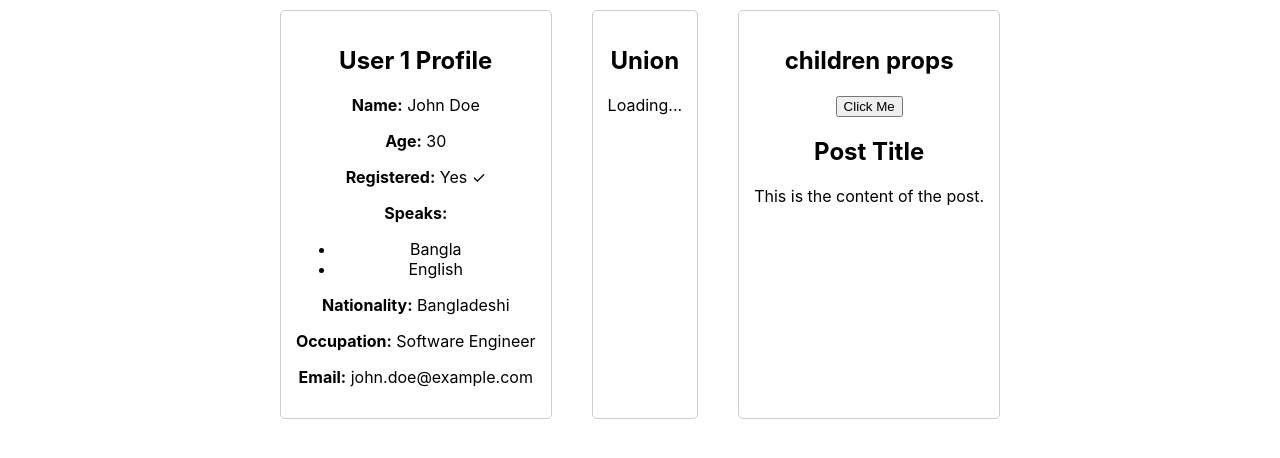
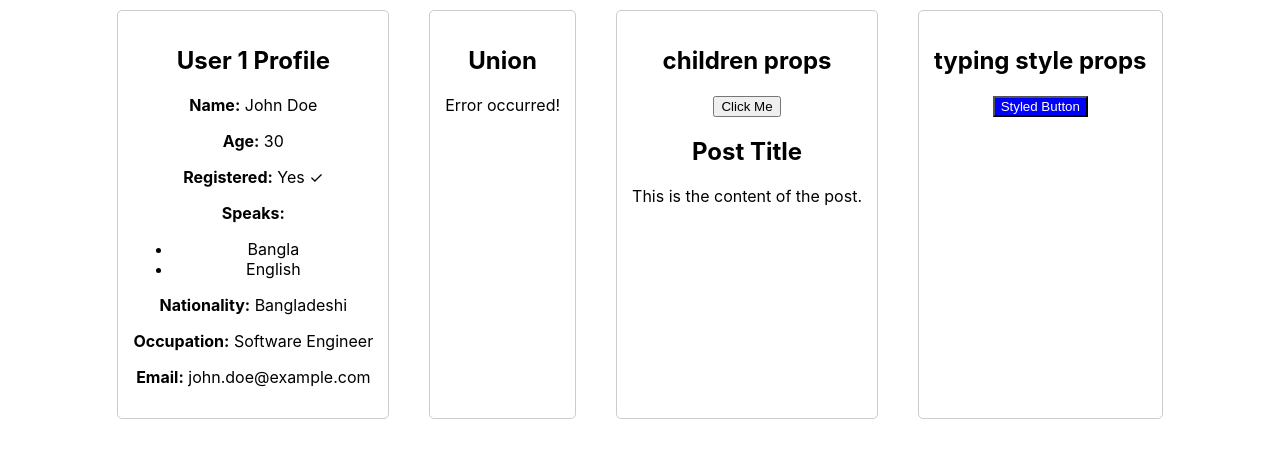
Before and after one commit to Mezbahul-241-15-929/React-TypeScript, a React (Create React App) app: page / in a window 1280 px wide. Shown: the top 458 px of the page. Built offline with nearby package versions, Linux system fonts and the light colour scheme.

Commit message:
style props

```diff
--- a/src/App.tsx
+++ b/src/App.tsx
@@ -5,8 +5,9 @@ import User1 from './components/user1';
 import DataFetch from './components/DataFetch';
 import Button from './components/Children Props/Button';
 import Post from './components/Children Props/Post';
+import ButtonStyle from './components/typing style props/ButtonStyle';
 
-const user1={
+const user1 = {
   nationality: "Bangladeshi",
   occupation: "Software Engineer",
   email: "john.doe@example.com",
@@ -20,16 +21,16 @@ function App() {
       <main style={{ display: 'flex', justifyContent: 'center', gap: '20px', flexWrap: 'wrap' }}>
         {/* User1 Component with typed props */}
         <User1
-        name="John Doe"
-        age={30}
-        isRegistered={true}
-        lang={["Bangla", "English"]}
-        user={user1}
+          name="John Doe"
+          age={30}
+          isRegistered={true}
+          lang={["Bangla", "English"]}
+          user={user1}
         />
 
         <div style={{ border: '1px solid #ccc', padding: '15px', margin: '10px', borderRadius: '5px' }}>
           <h2>Union</h2>
-          <DataFetch status="loading" />
+          <DataFetch status="error" />
         </div>
 
         <div style={{ border: '1px solid #ccc', padding: '15px', margin: '10px', borderRadius: '5px' }}>
@@ -38,6 +39,11 @@ function App() {
           <Post />
         </div>
 
+        <div style={{ border: '1px solid #ccc', padding: '15px', margin: '10px', borderRadius: '5px' }}>
+          <h2>typing style props</h2>
+          <ButtonStyle btnStyle={{ backgroundColor: 'blue', color: 'white' }} />
+        </div>
+
       </main>
     </div>
   );
--- /dev/null
+++ b/src/components/typing style props/ButtonStyle.tsx
@@ -0,0 +1,15 @@
+import React from 'react';
+
+type ButtonStyleProps = {
+    btnStyle: React.CSSProperties;
+};
+
+const ButtonStyle = (props: ButtonStyleProps) => {
+    return (
+        <div>
+            <button style={props.btnStyle}>Styled Button</button>
+        </div>
+    );
+};
+
+export default ButtonStyle;
```
